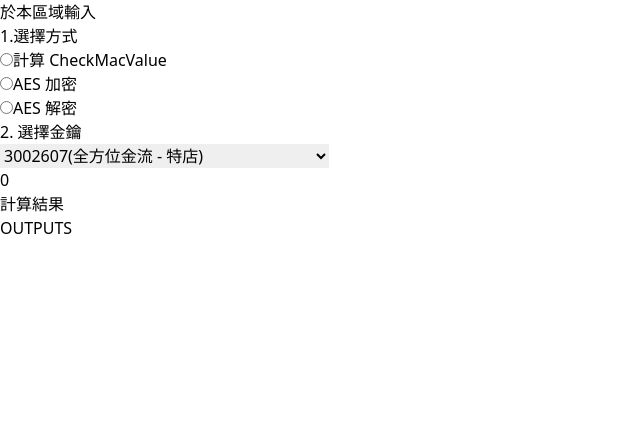
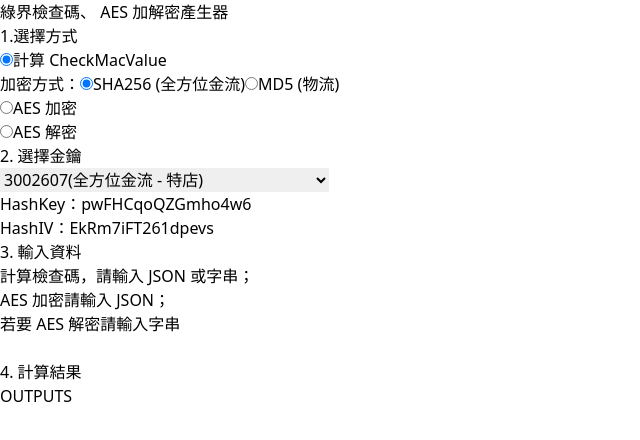
Before and after one commit to evojroan/ECPay_Encrypt_Tool_Frontend, a React (Vite) app: page / in a window 1280 px wide. Shown: the top 440 px of the page, without its empty margins (0-640 px from the left). Built offline with nearby package versions, Linux system fonts and the light colour scheme.

Commit message:
完成選擇按鈕部分

```diff
--- a/src/App.jsx
+++ b/src/App.jsx
@@ -2,76 +2,90 @@
 // import crypto from "crypto";
 
 import "./App.css";
-import {useState, useEffect} from "react";
+import { useState, useEffect } from "react";
 
 const accounts = [
   {
     Num: 0,
     name: "3002607(全方位金流 - 特店)",
     HashKey: "pwFHCqoQZGmho4w6",
-    HashIV: "EkRm7iFT261dpevs"
+    HashIV: "EkRm7iFT261dpevs",
   },
   {
     Num: 1,
     name: "3002599(全方位金流 - 平台商)",
     HashKey: "spPjZn66i0OhqJsQ",
-    HashIV: "hT5OJckN45isQTTs"
+    HashIV: "hT5OJckN45isQTTs",
   },
   {
     Num: 2,
     name: "3003008(站內付平台商)",
     HashKey: "FCnGLNS7P3xQ2q3E",
-    HashIV: "awL5GRWRhyaybq13"
+    HashIV: "awL5GRWRhyaybq13",
   },
   {
     Num: 3,
     name: "2000132(B2C物流)",
     HashKey: "5294y06JbISpM5x9",
-    HashIV: "v77hoKGq4kWxNNIS"
+    HashIV: "v77hoKGq4kWxNNIS",
   },
   {
     Num: 4,
     name: "2000933(C2C物流)",
     HashKey: "XBERn1YOvpM9nfZc",
-    HashIV: "h1ONHk4P4yqbl5LK"
+    HashIV: "h1ONHk4P4yqbl5LK",
   },
   {
     Num: 5,
     name: "2000132(B2C與B2B電子發票 - 一般特店)",
     HashKey: "ejCk326UnaZWKisg",
-    HashIV: "q9jcZX8Ib9LM8wYk"
+    HashIV: "q9jcZX8Ib9LM8wYk",
   },
   {
     Num: 6,
     name: "3085340(B2C電子發票與離線發票 - 平台商)",
     HashKey: "HwiqPsywG1hLQNuN",
-    HashIV: "YqITWD4TyKacYXpn"
+    HashIV: "YqITWD4TyKacYXpn",
   },
-  {Num: 7, name: "自行輸入", HashKey: "", HashIV: ""}
+  { Num: 7, name: "自行輸入", HashKey: "", HashIV: "" },
 ];
 
-function Inputs({propActs, propChooseOption, propChooseAct, propChosenAct}) {
+function Inputs({
+  propChooseOption,
+  propChosenOption,
+  propChooseCMValgo,
+  propChosenCMValgo,
+  propChooseAct,
+  propChosenAct,
+  prophHashKeyInput,
+  propHashIVInput,
+}) {
   return (
     <div>
-      <div>
+      <div className="InputPart1">
         <h2>1.選擇方式</h2>
-        <span
-          className="option"
-          onClick={propChooseOption}
-          value="a">
-          <input
-            type="radio"
-            id="CheckMacValue"
-            name="option"
-            value="0"
-          />
-          <label htmlFor="CheckMacValue">計算 CheckMacValue</label>
-          <br />
-        </span>
-        <span
-          className="option"
-          onClick={propChooseOption}
-          value="b">
+        <div className="option">
+          <input type="radio" id="CheckMacValue" name="option" value="0"  onClick={propChooseOption}  checked={propChosenOption == 0} />
+          <label htmlFor="CheckMacValue"  onClick={propChooseOption}>計算 CheckMacValue</label>
+          <div>
+            {propChosenOption == 0 ? (
+              <>
+                加密方式：
+                <span onClick={ propChooseCMValgo}>
+                  <input type="radio" id="sha256" name="cmvalgorithm" value="sha256" checked={propChosenCMValgo=="sha256"}/>
+                  <label htmlFor="sha256">SHA256 (全方位金流)</label>
+                </span>
+                <span onClick={ propChooseCMValgo}>
+                  <input type="radio" id="md5" name="cmvalgorithm" value="md5" />
+                  <label htmlFor="md5">MD5 (物流)</label>
+                </span>
+              </>
+            ) : (
+              ""
+            )}
+          </div>
+        </div>
+        <div className="option" onClick={propChooseOption}>
           <input
             onClick={propChooseOption}
             type="radio"
@@ -79,15 +93,9 @@ function Inputs({propActs, propChooseOption, propChooseAct, propChosenAct}) {
             name="option"
             value="1"
           />
-          <span onClick={propChooseOption}>
-            <label htmlFor="AESEncrypt">AES 加密</label>
-          </span>
-          <br />
-        </span>
-        <span
-          className="option"
-          onClick={propChooseOption}
-          value="c">
+          <label htmlFor="AESEncrypt">AES 加密</label>
+        </div>
+        <div className="option" onClick={propChooseOption}>
           <input
             onClick={propChooseOption}
             type="radio"
@@ -95,44 +103,58 @@ function Inputs({propActs, propChooseOption, propChooseAct, propChosenAct}) {
             name="option"
             value="2"
           />
-          <span>
-            <label htmlFor="AESDecrypt">AES 解密</label>
-          </span>
-          <br />
-        </span>
+          <label htmlFor="AESDecrypt">AES 解密</label>
+        </div>
       </div>
-      <div>
+      <div className="InputPart2">
         <h2>2. 選擇金鑰</h2>
         <select onChange={propChooseAct}>
-          {accounts.map(act => {
+          {accounts.map((act) => {
             return (
-              <option
-                key={act.Num}
-                value={act.Num}>
+              <option key={act.Num} value={act.Num}>
                 {act.name}
               </option>
             );
           })}
         </select>
-        {}
-        {/* 以下尚未解決 */}
-        {/* {propChosenAct.Num == 7 ? (
+
+        {propChosenAct.Num == 7 ? (
           <div className="hashInput">
             請輸入 HashKey：
             <input
               type="text"
               className="hashInput"
+              onInput={prophHashKeyInput}
+              value={propChosenAct.HashKey}
             />
+            {propChosenAct.HashKey}
             <br />
             請輸入 HashIV：
             <input
               type="text"
               className="hashInput"
+              onInput={propHashIVInput}
+              value={propChosenAct.HashIV}
             />
+            {propChosenAct.HashIV}
           </div>
         ) : (
-          ""
-        )} */}
+          <div className="hashInput">
+            HashKey：{propChosenAct.HashKey} <br />
+            HashIV：{propChosenAct.HashIV}
+          </div>
+        )}
+      </div>
+      <div className="InputPart3">
+        <h2>3. 輸入資料</h2>
+        <p>
+          計算檢查碼，請輸入 JSON 或字串；
+          <br />
+          AES 加密請輸入 JSON；
+          <br />
+          若要 AES 解密請輸入字串
+        </p>
+        <input className="inputParams" type="text" />
       </div>
     </div>
   );
@@ -143,38 +165,55 @@ function Outputs() {
 }
 
 function App() {
-  const [option, setOption] = useState(0); // 所選方式
-  const [chosenAct, setChosenAct] = useState(0); //所選金鑰
-
+  const [option, setOption] = useState(0); // 所選方式，預設 0
+  const [chosenAct, setChosenAct] = useState(accounts[0]); //所選金鑰
   const [CMValgorithm, setCMValgorithm] = useState("sha256");
-  const [input, setInput] = useState("");
+  const [inputParams, setInputParams] = useState("");
 
   //事件處理器：選擇方式
   function chooseOption(event) {
     setOption(event.target.value);
   }
 
+    //事件處理器：選擇演算法
+    function chooseCMValgo(event) {
+      setCMValgorithm(event.target.value);
+    }
+
   //事件處理器：選擇金鑰
   function chooseAct(event) {
     setChosenAct(accounts[event.target.value]);
   }
 
+  // 事件處理器：輸入 HashKey
+  function hashKeyInput(event) {
+    accounts[7].HashKey = event.target.value;
+  }
+
+  // 事件處理器：輸入HashIV
+  function hashIVInput(event) {
+    accounts[7].HashIV = event.target.value;
+  }
+
   return (
     <div>
-      <h1>於本區域輸入</h1>
+      <h1>綠界檢查碼、 AES 加解密產生器</h1>
       <Inputs
         propActs={accounts} //所有金鑰
         propChooseOption={chooseOption} //事件處理器：選擇方式
+        propChooseCMValgo={chooseCMValgo}
+        propChosenCMValgo={CMValgorithm}
+        propChosenOption={option} //所選方式
         propChooseAct={chooseAct} //事件處理器：選擇金鑰
         propChosenAct={chosenAct} //所選金鑰
+        prophHashKeyInput={hashKeyInput} // 事件處理器：輸入 HashKey
+        propHashIVInput={hashIVInput} // 事件處理器：輸入HashIV
       />
-      {chosenAct}
-      <h1>計算結果</h1>
+
+      <h2>4. 計算結果</h2>
       <Outputs />
     </div>
   );
 }
 
 export default App;
-
-//待辦：選擇金鑰，可以顯示出來
```
